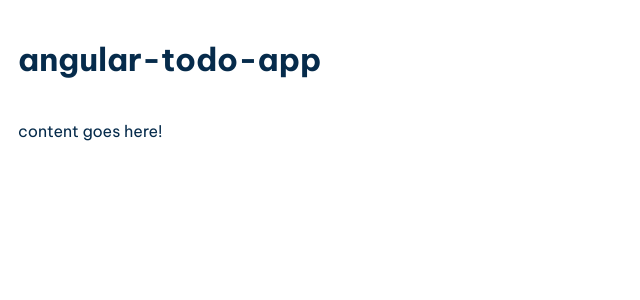
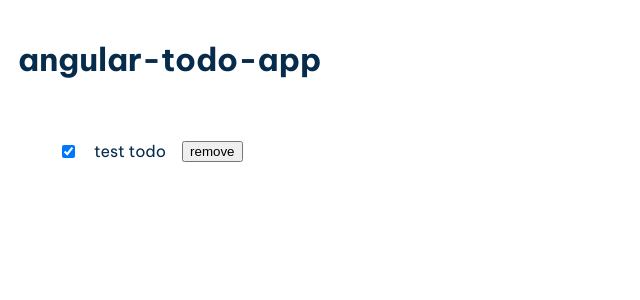
Before and after one commit to a-sokolova-dev/angular-todo-app, an Angular app: page / in a window 1280 px wide. Shown: the top 300 px of the page, without its empty margins (0-640 px from the left). Built offline with nearby package versions, Linux system fonts and the light colour scheme.

Commit message:
feat: add static mock todo

```diff
--- a/src/app/app.component.html
+++ b/src/app/app.component.html
@@ -3,6 +3,6 @@
     <h1>angular-todo-app</h1>
   </header>
   <section class="content">
-    content goes here!
+    <app-todo-list></app-todo-list>
   </section>
 </main>
--- a/src/app/app.component.ts
+++ b/src/app/app.component.ts
@@ -1,9 +1,11 @@
 import { Component } from '@angular/core';
+import { TodoListComponent } from './todo-list/todo-list.component';
 
 @Component({
   selector: 'app-root',
   standalone: true,
   templateUrl: './app.component.html',
   styleUrl: './app.component.css',
+  imports: [TodoListComponent],
 })
 export class AppComponent {}
--- /dev/null
+++ b/src/app/todo-item/todo-item.component.css
@@ -0,0 +1,6 @@
+li {
+  display: flex;
+  align-items: center;
+  gap: 1rem;
+  padding: 0.25rem 0;
+}
--- /dev/null
+++ b/src/app/todo-item/todo-item.component.html
@@ -0,0 +1,5 @@
+<li>
+  <input class="toggle" type="checkbox" [checked]="todo.completed" />
+  <label>{{ todo.todo }}</label>
+  <button>remove</button>
+</li>
--- /dev/null
+++ b/src/app/todo-list/todo-list.component.html
@@ -0,0 +1,3 @@
+<ul>
+  <app-todo-item [todo]="mockTodo" />
+</ul>
--- /dev/null
+++ b/src/app/todo-list/todo-list.component.ts
@@ -0,0 +1,17 @@
+import { Component } from '@angular/core';
+import { TodoItemComponent } from '../todo-item/todo-item.component';
+import { Todo } from '../todo';
+
+@Component({
+  selector: 'app-todo-list',
+  standalone: true,
+  imports: [TodoItemComponent],
+  templateUrl: './todo-list.component.html',
+})
+export class TodoListComponent {
+  mockTodo: Todo = {
+    id: 0,
+    todo: 'test todo',
+    completed: true,
+  };
+}
--- /dev/null
+++ b/src/app/todo.ts
@@ -0,0 +1,5 @@
+export interface Todo {
+  id: number;
+  todo: string;
+  completed: boolean;
+}
```
Also changed, not shown: src/app/todo-item/todo-item.component.ts (added, +13 -0 lines).
